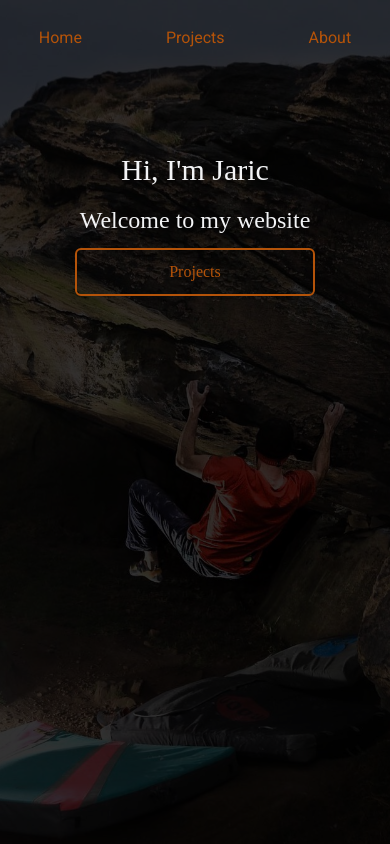
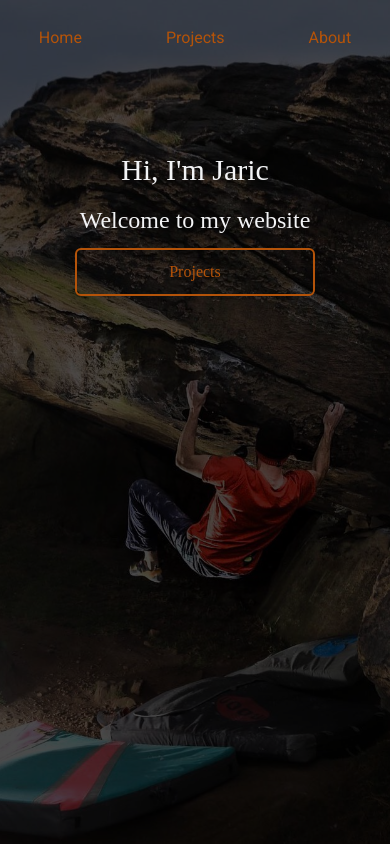
Before and after one commit to JaricW/portfolio, a React (Create React App) app: page / in a window 390 px wide. Built offline with nearby package versions, Linux system fonts and the light colour scheme; a web font is replaced by a local one.

Commit message:
increased background opacity on home page

```diff
--- a/src/Components/Home.js
+++ b/src/Components/Home.js
@@ -21,7 +21,7 @@ const Home = (props) => {
         className="z-0 absolute object-cover sm:right-0 sm:w-6/12 h-screen w-full animate-fadeIn"
         alt="Myself bouldering at Almscliffe"
       />
-      <div className="z-10 absolute w-full h-screen bg-black bg-opacity-80 sm:bg-gradient-to-r from-black via-black to-transparent sm:bg-opacity-20" />
+      <div className="z-10 absolute w-full h-screen bg-black bg-opacity-70 sm:bg-gradient-to-r from-black via-black to-transparent sm:bg-opacity-20" />
     </main>
   );
 };
```
